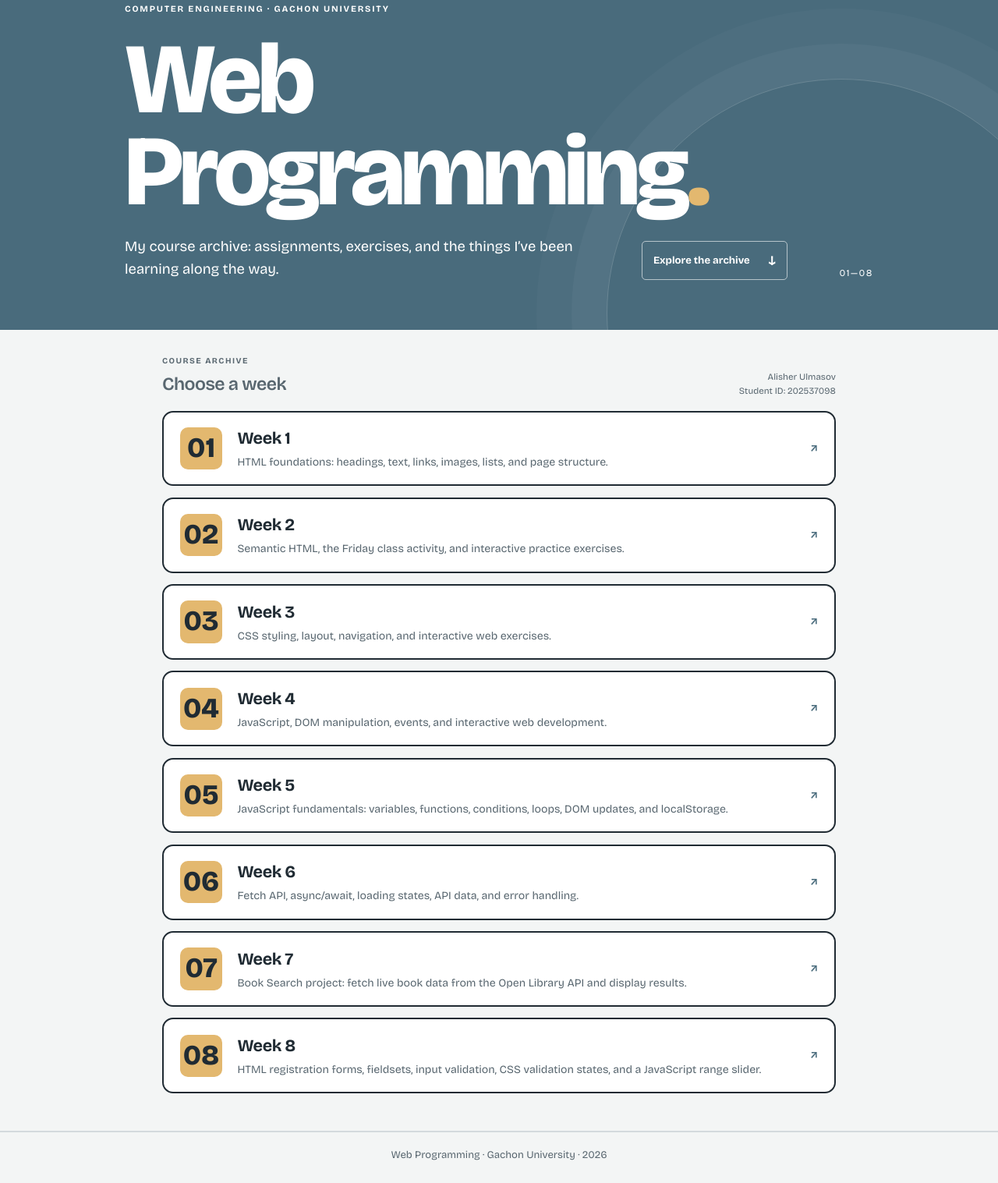
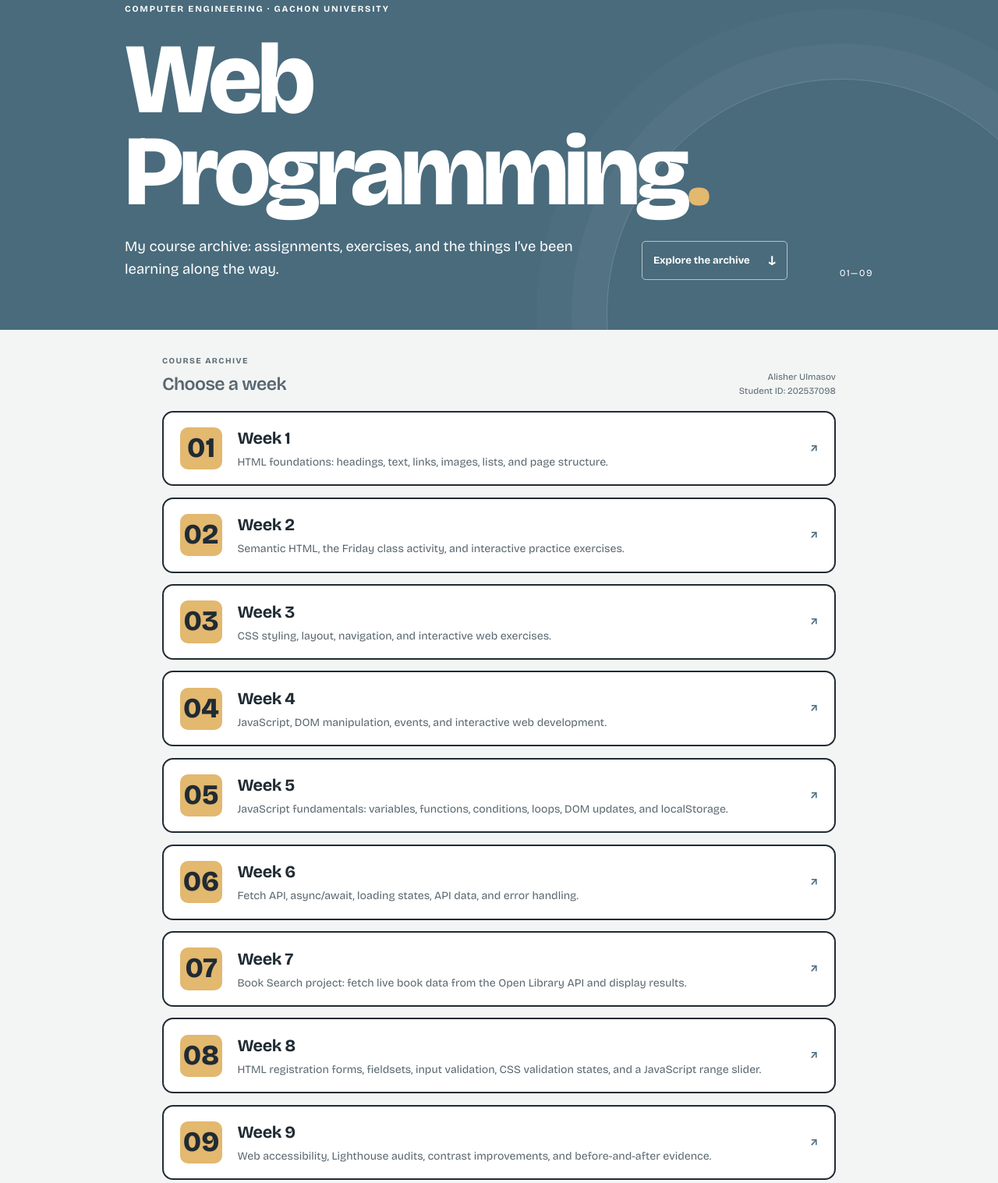
Before and after one commit to alisherIce/Web-Programming, a plain HTML site: page index.html in a window 1280 px wide. Shown: the part 151-1668 px from the top of the page at 78% size. Drawn offline with nearby package versions, Linux system fonts and the light colour scheme.

Commit message:
Add Week 9 to homepage archive

```diff
--- a/index.html
+++ b/index.html
@@ -25,7 +25,7 @@
         <p>My course archive: assignments, exercises, and the things I’ve been learning along the way.</p>
         <a href="#weeks">Explore the archive <span aria-hidden="true">↓</span></a>
       </div>
-      <span class="hero-index" aria-hidden="true">01—08</span>
+      <span class="hero-index" aria-hidden="true">01—09</span>
     </div>
   </header>
 
@@ -92,6 +92,13 @@
           <span class="go" aria-label="Open Week 8"><span aria-hidden="true">↗</span></span>
         </a>
       </li>
+      <li>
+        <a class="row" href="Week%209/index.html">
+          <span class="num">09</span>
+          <span class="row-copy"><h3>Week 9</h3><p>Web accessibility, Lighthouse audits, contrast improvements, and before-and-after evidence.</p></span>
+          <span class="go" aria-label="Open Week 9"><span aria-hidden="true">↗</span></span>
+        </a>
+      </li>
     </ul>
   </main>
 
```
